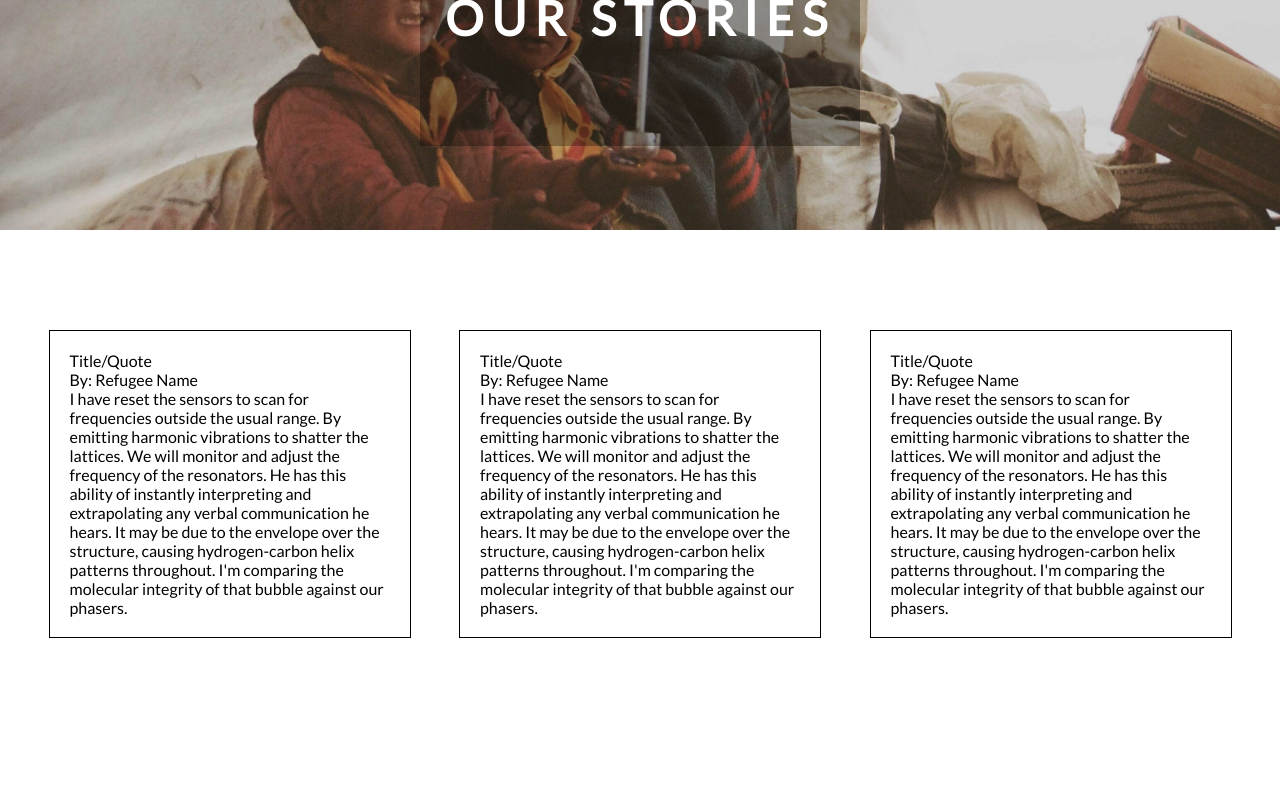
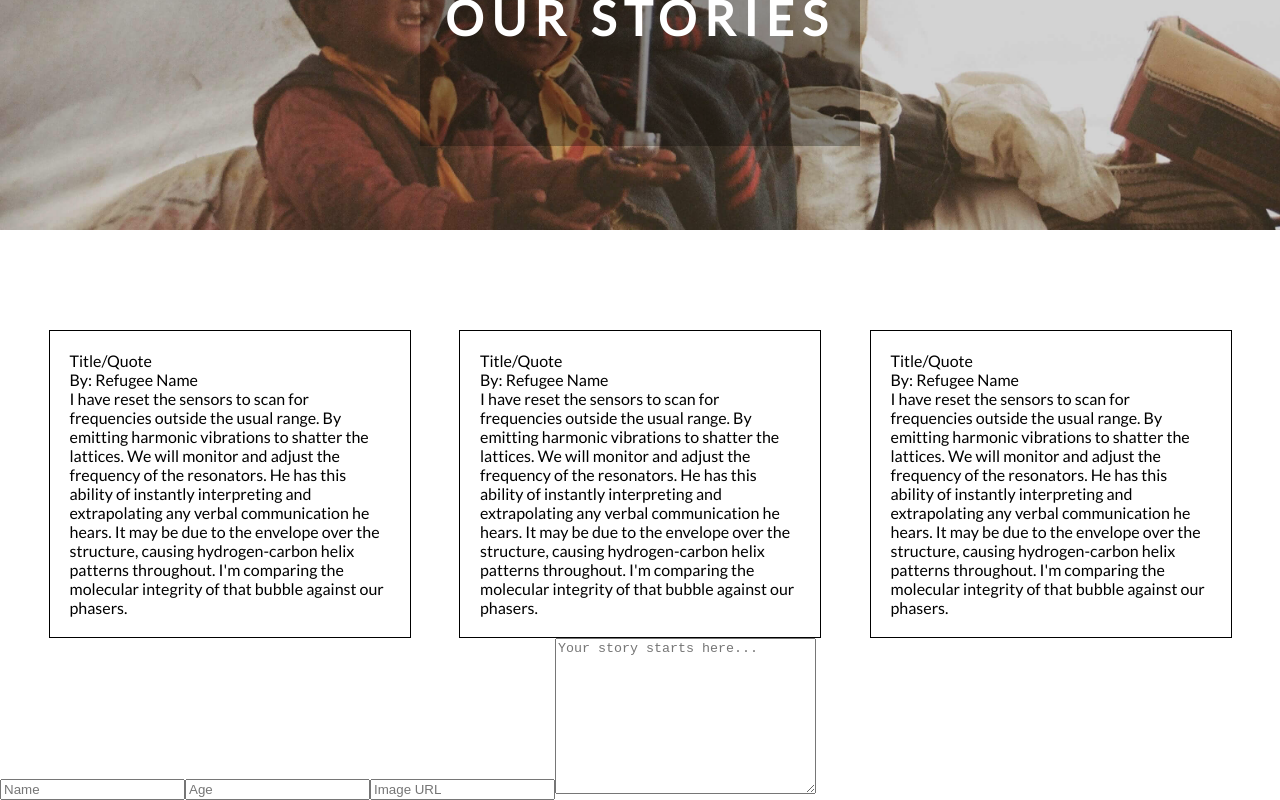
Before and after one commit to griffinshuth/frontend, a React (Create React App) app in the folder refugee-stories/: page / in a window 1280 px wide. Shown: the part 170-970 px from the top of the page. Before the commit the page ends 808 px from the top, so only its background shows below. Built offline with nearby package versions, Linux system fonts and the light colour scheme.

Commit message:
add AddStoryForm component

```diff
--- a/refugee-stories/package.json
+++ b/refugee-stories/package.json
@@ -5,6 +5,7 @@
   "dependencies": {
     "react": "^16.8.1",
     "react-dom": "^16.8.1",
+    "react-router": "^4.3.1",
     "react-scripts": "2.1.5",
     "styled-components": "^4.1.3"
   },
--- a/refugee-stories/src/App.js
+++ b/refugee-stories/src/App.js
@@ -3,7 +3,7 @@ import './App.css';
 
 import StoryList from './components/StoryList';
 import Header from './components/Header';
-
+import AddStoryForm from './components/AddStoryForm';
 
 class App extends Component {
   render() {
@@ -11,6 +11,7 @@ class App extends Component {
       <div className="App">
         <Header />
         <StoryList />
+        <AddStoryForm />
       </div>
     );
   }
--- /dev/null
+++ b/refugee-stories/src/components/AddStoryForm.js
@@ -0,0 +1,20 @@
+import React, { Component } from 'react';
+
+export default class AddStoryForm extends Component {
+  constructor(){
+    super();
+  }
+
+  render(){
+    return (
+      <div className="add-story-form">
+        <form>
+          <input type="text" name="name" placeholder="Name" />
+          <input type="number" name="age" placeholder="Age" />
+          <input type="text" name="imgUrl" placeholder="Image URL" />
+          <textarea name="story" rows="10" cols="30" placeholder="Your story starts here..."></textarea>
+        </form>
+      </div>
+    )
+  }
+}
```
Also changed, not shown: 1 other file (tests, documents, lock files or other folders).
